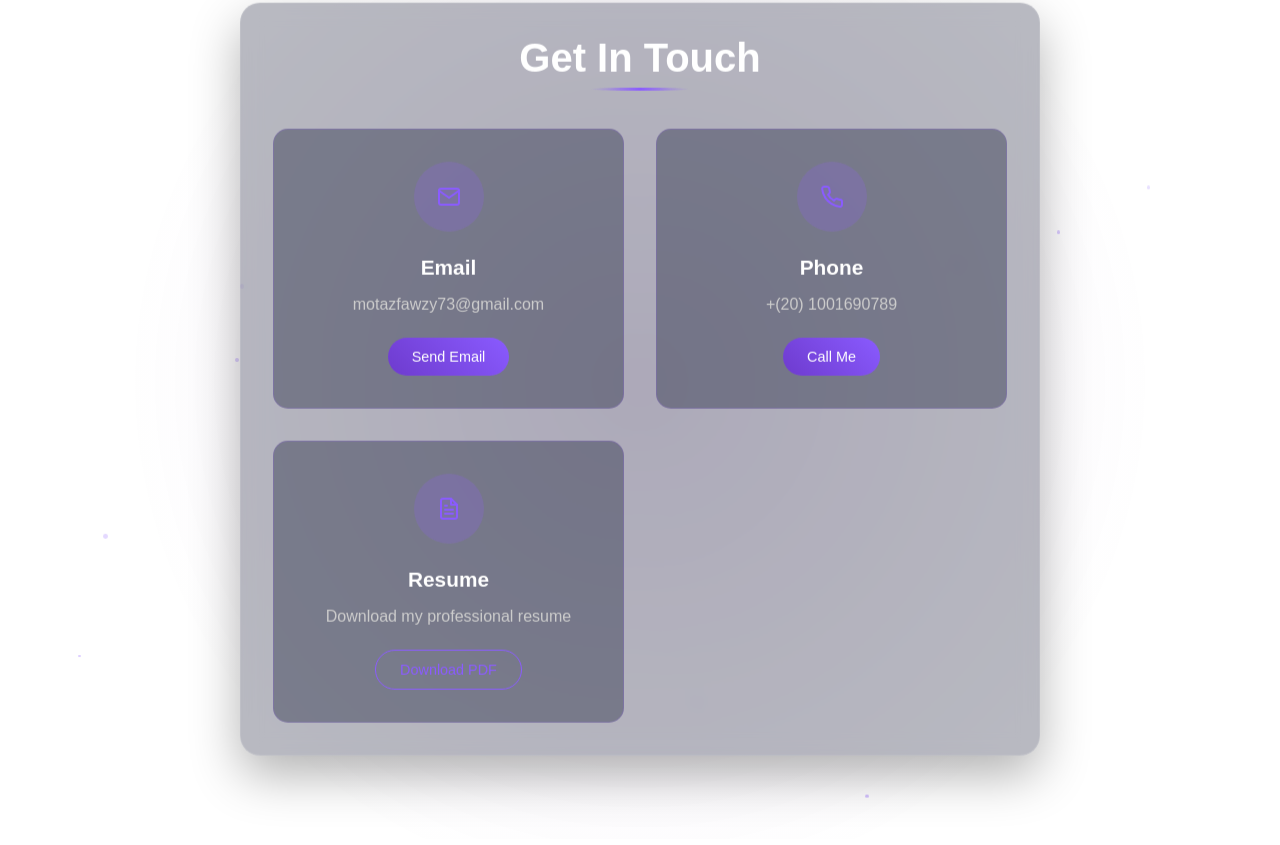
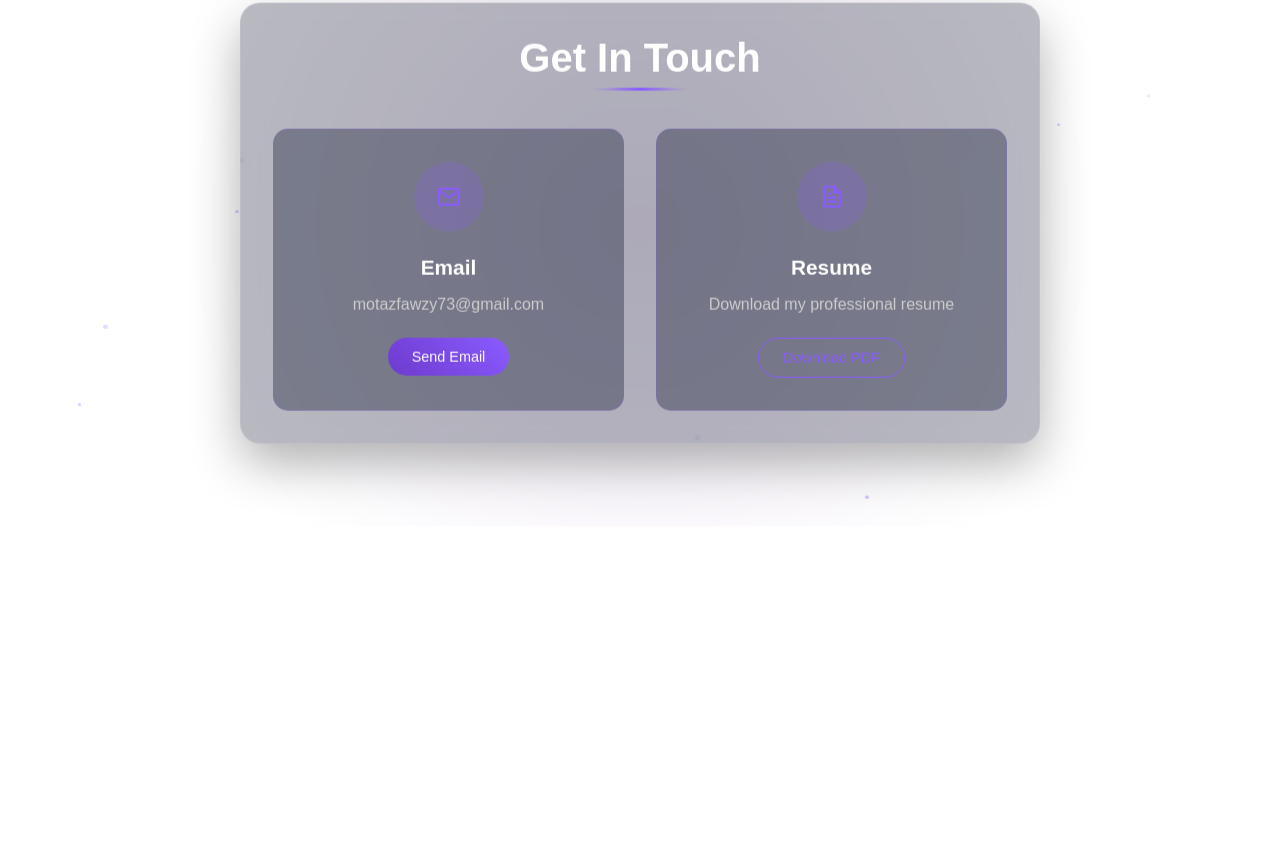
Before and after one commit to Moataz0000/mezo, a plain HTML site: page index.html in a window 1280 px wide. Shown: the part 3865-4710 px from the top of the page. After the commit the page ends 4415 px from the top, so only its background shows below. Drawn offline with Linux system fonts and the light colour scheme.

Commit message:
Update index.html

```diff
--- a/index.html
+++ b/index.html
@@ -1234,17 +1234,6 @@ A Django package to validate Egyptian phone numbers.
                     <div class="contact-method">
                         <div class="contact-icon">
                             <svg xmlns="http://www.w3.org/2000/svg" width="24" height="24" viewBox="0 0 24 24" fill="none" stroke="currentColor" stroke-width="2" stroke-linecap="round" stroke-linejoin="round">
-                                <path d="M22 16.92v3a2 2 0 0 1-2.18 2 19.79 19.79 0 0 1-8.63-3.07 19.5 19.5 0 0 1-6-6 19.79 19.79 0 0 1-3.07-8.67A2 2 0 0 1 4.11 2h3a2 2 0 0 1 2 1.72 12.84 12.84 0 0 0 .7 2.81 2 2 0 0 1-.45 2.11L8.09 9.91a16 16 0 0 0 6 6l1.27-1.27a2 2 0 0 1 2.11-.45 12.84 12.84 0 0 0 2.81.7A2 2 0 0 1 22 16.92z"></path>
-                            </svg>
-                        </div>
-                        <h3 class="contact-method-title">Phone</h3>
-                        <p class="contact-method-value">+(20) 1001690789</p>
-                        <a href="tel:+11234567890" class="contact-btn">Call Me</a>
-                    </div>
-
-                    <div class="contact-method">
-                        <div class="contact-icon">
-                            <svg xmlns="http://www.w3.org/2000/svg" width="24" height="24" viewBox="0 0 24 24" fill="none" stroke="currentColor" stroke-width="2" stroke-linecap="round" stroke-linejoin="round">
                                 <path d="M14 2H6a2 2 0 0 0-2 2v16a2 2 0 0 0 2 2h12a2 2 0 0 0 2-2V8z"></path>
                                 <polyline points="14 2 14 8 20 8"></polyline>
                                 <line x1="16" y1="13" x2="8" y2="13"></line>
```
